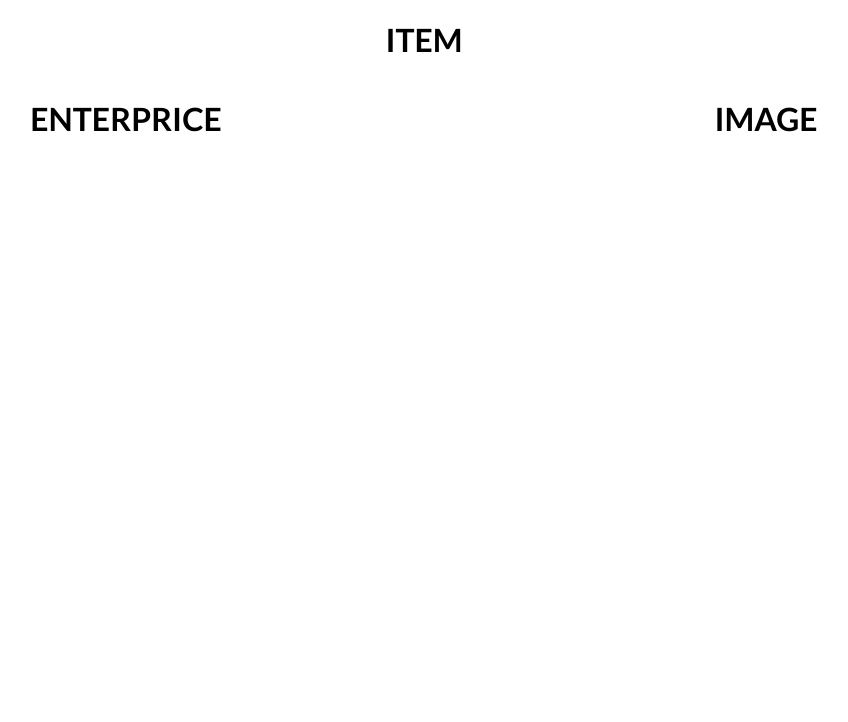
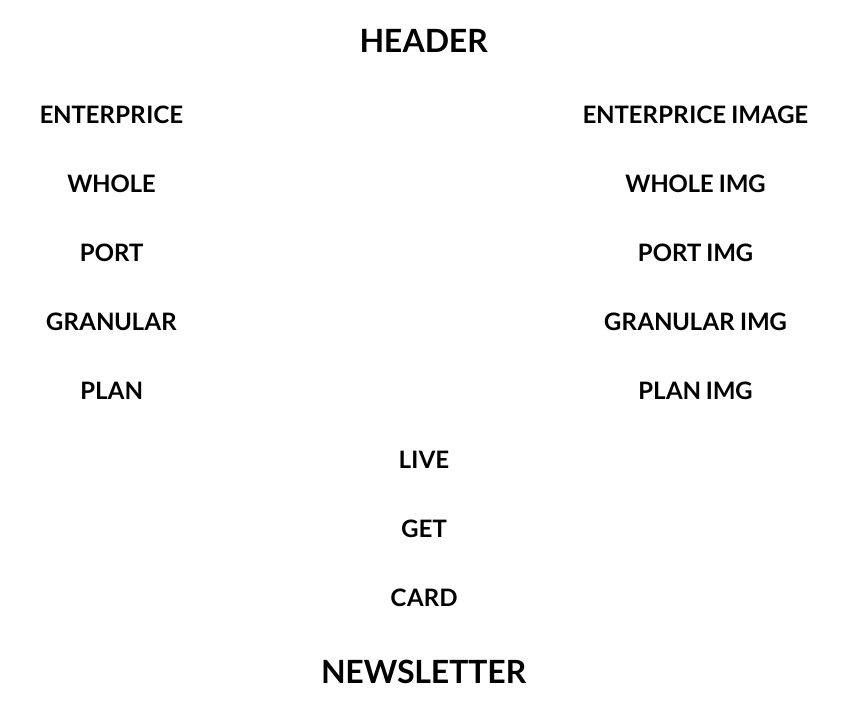
Before and after one commit to saulwolfdev/react-typescript-sass-app, a React (Create React App) app: page / in a window 1280 px wide. Shown: the top 722 px of the page, without its empty margins (216-1064 px from the left). Built offline with nearby package versions, Linux system fonts and the light colour scheme.

Commit message:
ordenando los componentes padres

```diff
--- a/src/Components/Main/Main.module.scss
+++ b/src/Components/Main/Main.module.scss
@@ -1,22 +1,31 @@
 @import "../../scss/Index.module.scss";
+
 .Container {
+	max-width: $max-width;
+	padding-left: 1rem;
+	padding-right: 1rem;
+	display: flex;
+	margin-left: auto;
+	margin-right: auto;
+	flex-wrap: wrap;
+
+	&_Content {
+		width: 100%;
 		display: grid;
 		justify-items: stretch;
 		align-items: stretch;
 		grid-template-areas:
 			"Header"
 			"Enter"
-		"Enter_Image"
+			"EnterImage"
 			"Whole"
-		"Whole_Image"
-		"Portofolio"
-		"Portofolio_Image"
-		"Enter"
-		"Enter_Image"
+			"WholeImage"
+			"Portfolio"
+			"PortfolioImage"
 			"Granular"
-		"Granular_Image"
+			"GranularImage"
 			"Plan"
-		"Plan_Image"
+			"PlanImage"
 			"Live"
 			"Get"
 			"Card"
@@ -26,17 +35,15 @@
 			grid-template-areas:
 				"Header"
 				"Enter"
-			"Enter_Image"
+				"EnterImage"
 				"Whole"
-			"Whole_Image"
-			"Portofolio"
-			"Portofolio_Image"
-			"Enter"
-			"Enter_Image"
+				"WholeImage"
+				"Portfolio"
+				"PortfolioImage"
 				"Granular"
-			"Granular_Image"
+				"GranularImage"
 				"Plan"
-			"Plan_Image"
+				"PlanImage"
 				"Live"
 				"Get"
 				"Card"
@@ -46,26 +53,16 @@
 		@include media-queries(small) {
 			grid-template-areas:
 				"Header Header"
-			"Enter Enter_Image"
-			"Whole Whole_Image"
-			"Portofolio Portofolio_Image"
-			"Granular Granular_Image"
-			"Plan Plan_Image"
+				"Enter EnterImage"
+				"Whole WholeImage"
+				"Portfolio PortfolioImage"
+				"Granular GranularImage"
+				"Plan PlanImage"
 				"Live Live"
 				"Get Get"
 				"Card Card"
 				"Newsletter Newsletter";
 		}
-
-	// @include media-queries(medium) {
-	// background-color:purple;
-	// }
-	// @include media-queries(large) {
-	// background-color:cyan;
-	// }
-	// @include media-queries(extra-large) {
-	// background-color:blue;
-	// }
 
 		&_Header {
 			grid-area: Header;
@@ -85,7 +82,7 @@
 			width: 100%;
 			padding: 20px;
 			text-align: center;
-		grid-area: Enter_Image;
+			grid-area: EnterImage;
 		}
 
 		&_Whole {
@@ -99,21 +96,21 @@
 			width: 100%;
 			padding: 20px;
 			text-align: center;
-		grid-area: Whole_Image;
+			grid-area: WholeImage;
 		}
 
-	&_Portofolio {
+		&_Portfolio {
 			width: 100%;
 			padding: 20px;
 			text-align: center;
-		grid-area: Portofolio;
+			grid-area: Portfolio;
 		}
 
-	&_Portofolio_Image {
+		&_Portfolio_Image {
 			width: 100%;
 			padding: 20px;
 			text-align: center;
-		grid-area: Portofolio_Image;
+			grid-area: PortfolioImage;
 		}
 
 		&_Granular {
@@ -127,7 +124,7 @@
 			width: 100%;
 			padding: 20px;
 			text-align: center;
-		grid-area: Granular_Image;
+			grid-area: GranularImage;
 		}
 
 		&_Plan {
@@ -141,7 +138,7 @@
 			width: 100%;
 			padding: 20px;
 			text-align: center;
-		grid-area: Plan_Image;
+			grid-area: PlanImage;
 		}
 
 		&_Live {
@@ -149,6 +146,13 @@
 			padding: 20px;
 			text-align: center;
 			grid-area: Live;
+		}
+
+		&_Get {
+			width: 100%;
+			padding: 20px;
+			text-align: center;
+			grid-area: Get;
 		}
 
 		&_Card {
@@ -164,5 +168,6 @@
 			text-align: center;
 			grid-area: Newsletter;
 		}
+	}
 
 }
--- a/src/Components/Main/Main.tsx
+++ b/src/Components/Main/Main.tsx
@@ -34,13 +34,23 @@ class Main extends React.Component<MainProps, MainState> {
 			<Fragment>
 				{/* <List itemsCards={this.state.itemsCards}/> */}
 				<div className={styles.Container}>
-					<div className={styles.Container_Header}><h1>ITEM</h1></div>
-					<div className={styles.Container_Enter}><h1>ENTERPRICE</h1></div>
-					<div className={styles.Container_Enter_Image}><h1>IMAGE</h1></div>
-					{/* <div><h1>ITEM</h1></div>
-					<div><h1>ITEM</h1></div>
-					<div><h1>ITEM</h1></div>
-					<div><h1>ITEM</h1></div> */}
+					<div className={styles.Container_Content}>
+						<header className={styles.Container_Content_Header}><h1>HEADER</h1></header>
+						<section className={styles.Container_Content_Enter}><h1>ENTERPRICE</h1></section>
+						<section className={styles.Container_Content_Enter_Image}><h1>ENTERPRICE IMAGE</h1></section>
+						<section className={styles.Container_Content_Whole}><h1>WHOLE</h1></section>
+						<section className={styles.Container_Content_Whole_Image}><h1>WHOLE IMG</h1></section>
+						<section className={styles.Container_Content_Portfolio}><h1>PORT </h1></section>
+						<section className={styles.Container_Content_Portfolio_Image}><h1>PORT IMG</h1></section>
+						<section className={styles.Container_Content_Granular}><h1>GRANULAR</h1></section>
+						<section className={styles.Container_Content_Granular_Image}><h1>GRANULAR IMG</h1></section>
+						<section className={styles.Container_Content_Plan}><h1>PLAN</h1></section>
+						<section className={styles.Container_Content_Plan_Image}><h1>PLAN IMG</h1></section>
+						<section className={styles.Container_Content_Live}><h1>LIVE</h1></section>
+						<section className={styles.Container_Content_Get}><h1>GET</h1></section>
+						<section className={styles.Container_Content_Card}><h1>CARD</h1></section>
+						<footer className={styles.Container_Content_Newsletter}><h1>NEWSLETTER</h1></footer>
+					</div>
 				</div>
 
 			</Fragment>
--- a/src/scss/variables.module.scss
+++ b/src/scss/variables.module.scss
@@ -24,3 +24,5 @@ body {
     large: 64em, /* 1024 / 16 */
     extra-large: 75em /* 1200/ 16 */
   );
+
+  $max-width:1200px;
```
Lines whose indentation alone changed are shown as unchanged.
